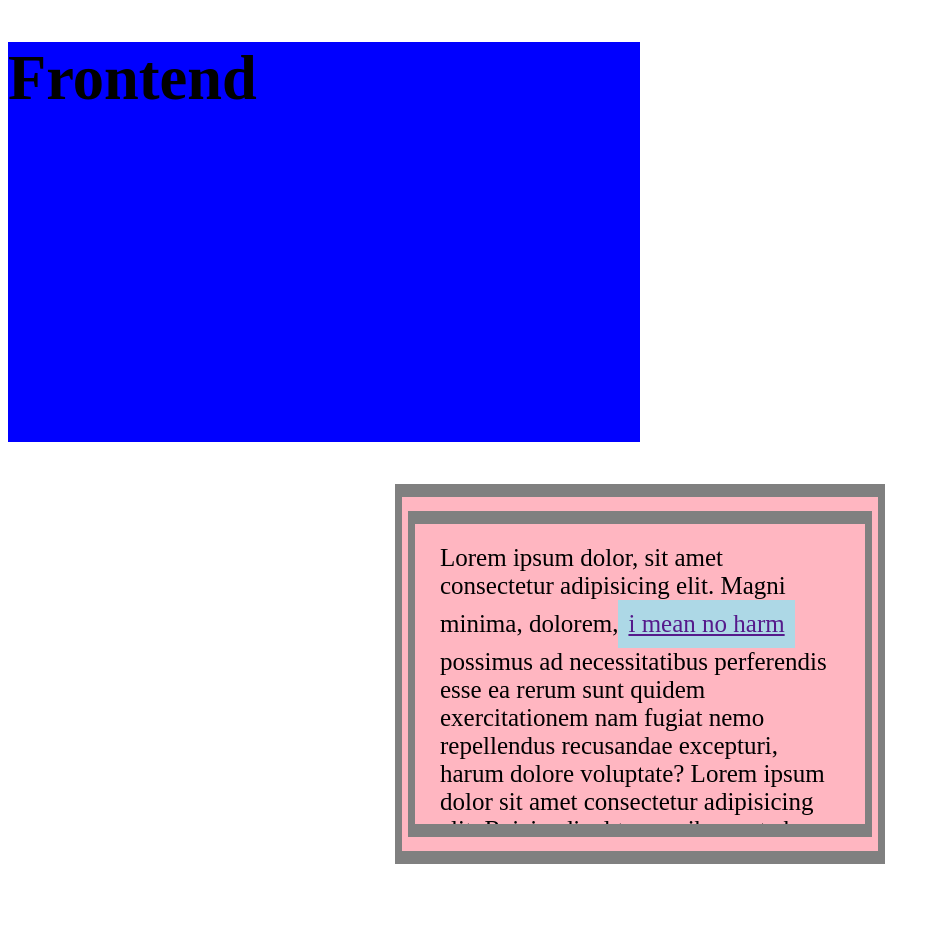
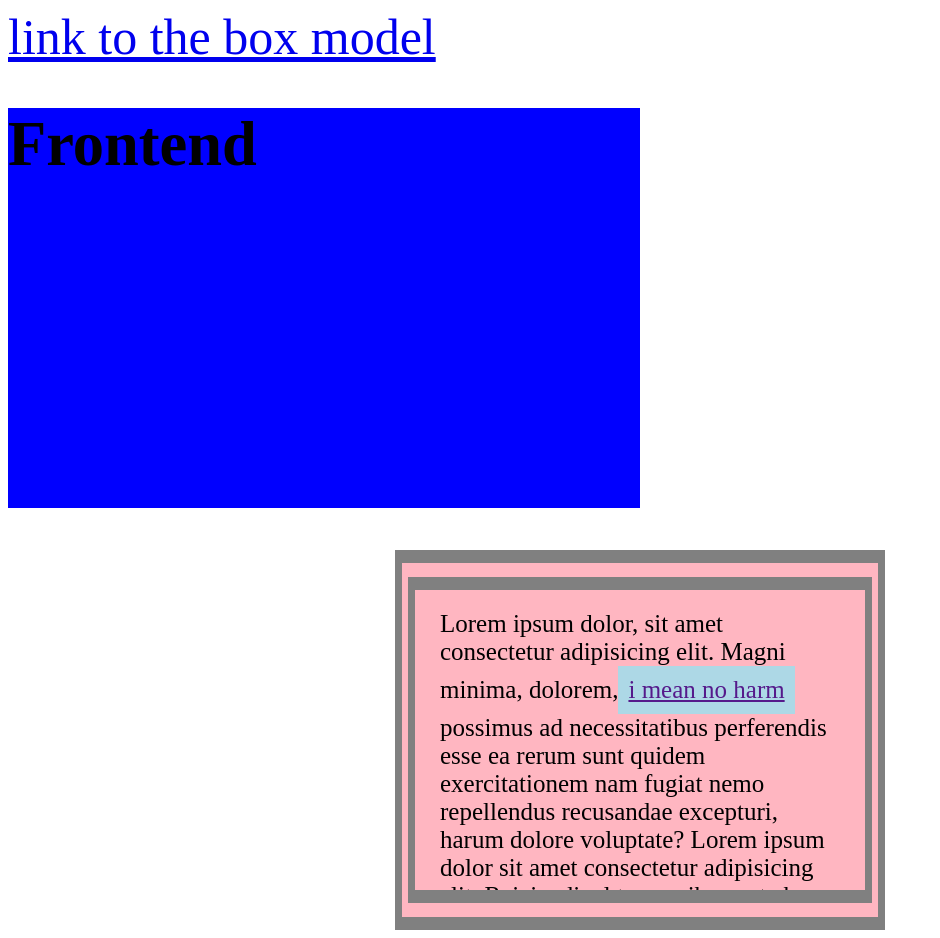
Before and after one commit to AYODELEgirl/week4, a plain HTML site: page index.html in a window 1280 px wide. Shown: the whole page, without its empty margins (0-940 px from the left). Before the commit the page ends 872 px from the top, so only its background shows below. Drawn offline with Linux system fonts and the light colour scheme.

Commit message:
new commit

```diff
--- a/index.html
+++ b/index.html
@@ -4,7 +4,7 @@
   <meta charset="UTF-8">
   <meta name="viewport" content="width=device-width, initial-scale=1.0">
   <title>Box Model</title>
-  <link rel="stylesheet" href="./box-model.html">
+  <a href="./box-model.html">link to the box model</a>
   <style>
     html{
       font-size: 50px;
```
